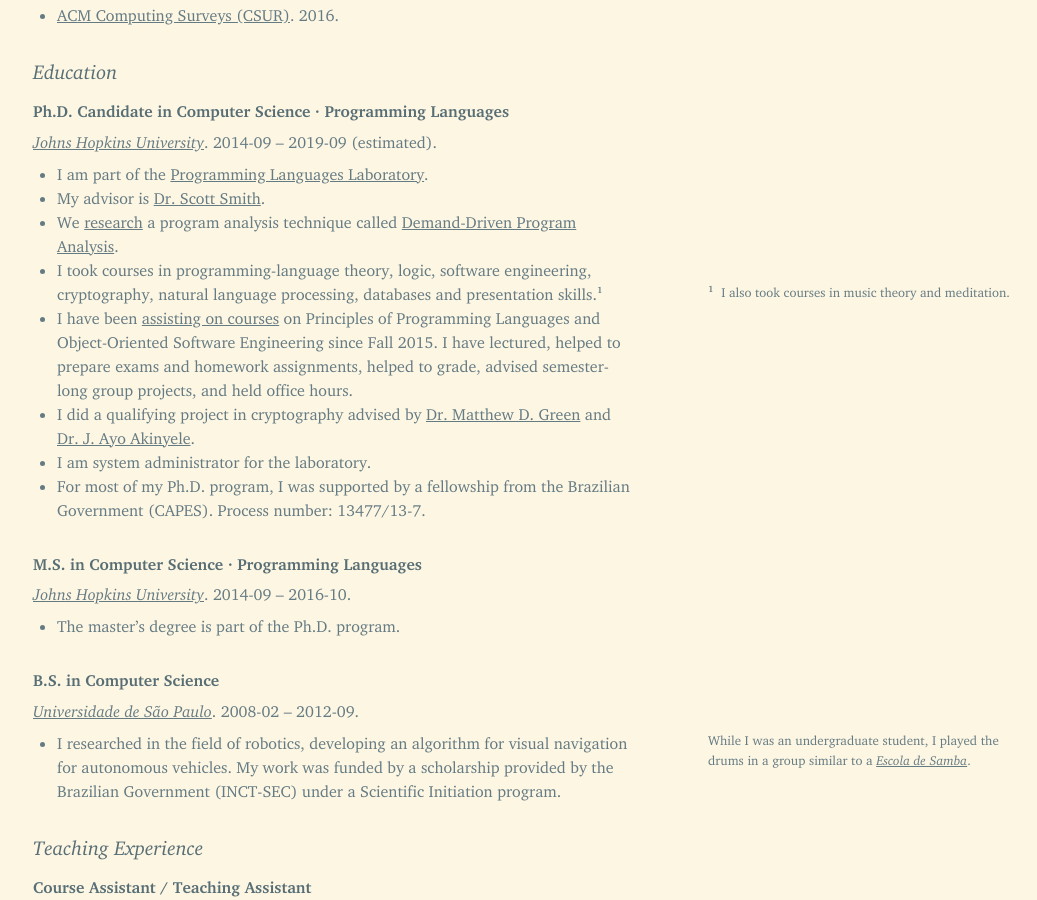
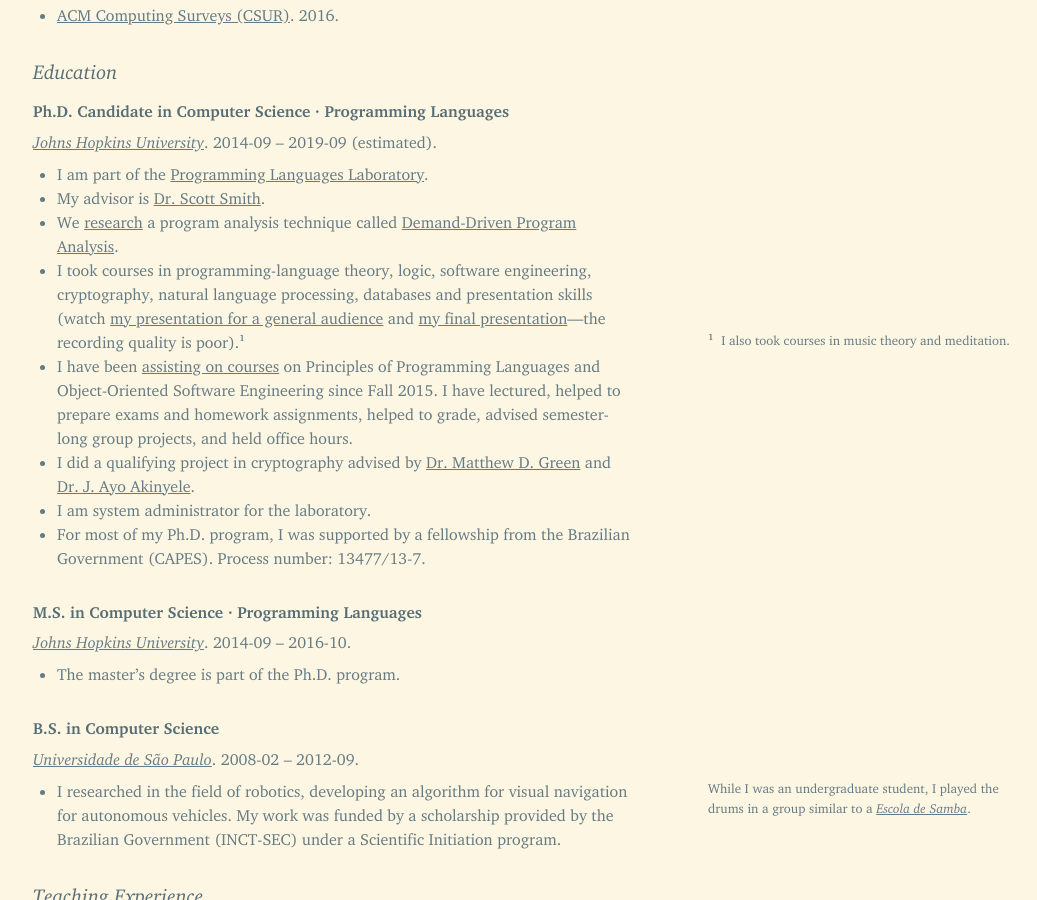
Before and after one commit to leafac/leafac.com, a Jekyll site: the page built from index.md, in a window 1280 px wide and 900 px high, scrolled down 3789 px. Shown: the whole window, without its empty margins (107-1144 px from the left). Built offline with Jekyll 4.4.1, drawn with Linux system fonts in a browser that asks for light colours.

Commit message:
Add links to talks

```diff
--- a/index.md
+++ b/index.md
@@ -849,7 +849,7 @@
 - I am part of the [Programming Languages Laboratory](http://pl.cs.jhu.edu/).
 - My advisor is [Dr. Scott Smith](https://www.cs.jhu.edu/~scott/).
 - We [research](/#publications) a program analysis technique called [Demand-Driven Program Analysis](http://pl.cs.jhu.edu/projects/demand-driven-program-analysis/).
-- I took courses in programming-language theory, logic, software engineering, cryptography, natural language processing, databases and presentation skills.<label class="margin-note"><input type="checkbox"><span markdown="1">I also took courses in music theory and meditation.</span></label>
+- I took courses in programming-language theory, logic, software engineering, cryptography, natural language processing, databases and presentation skills (watch [my presentation for a general audience](https://archive.org/download/leandro-improving-presentation-skills-for-scientists-and-engineers/general-audience.mp4) and [my final presentation](https://archive.org/download/leandro-improving-presentation-skills-for-scientists-and-engineers/final-presentation.mp4)—the recording quality is poor).<label class="margin-note"><input type="checkbox"><span markdown="1">I also took courses in music theory and meditation.</span></label>
 - I have been [assisting on courses](#course-assistantteaching-assistant) on Principles of Programming Languages and Object-Oriented Software Engineering since Fall 2015. I have lectured, helped to prepare exams and homework assignments, helped to grade, advised semester-long group projects, and held office hours.
 - I did a qualifying project in cryptography advised by [Dr. Matthew D. Green](https://isi.jhu.edu/~mgreen/) and [Dr. J. Ayo Akinyele](http://hms.isi.jhu.edu/index.php/people/6.html).
 - I am system administrator for the laboratory.
@@ -946,7 +946,7 @@
 - **iMasters InterCon + Android 2013**. 2013-09.
 - **RubyConf Brazil 2013**. 2013-08.
 - **Coding Dojo at FAI**. Co-hosted a day of activities for undergraduate Computer Science students, including a lecture about Git and a Coding Dojo. 2013-08.
-- **7Masters**. I [talked](https://www.youtube.com/watch?v=FUzAxEV29kA) about modern Java development techniques and tools. 2013-01.
+- **7Masters**. I [talked](https://archive.org/download/7masters--java--leandro-facchinetti/7masters.mp4) about modern Java development techniques and tools. 2013-01.
 - **Dev in Sampa 2012**. 2012-05.
 - **RubyConf Brazil 2012**. 2012-08.
 - **Coding Dojo@SP**. I promoted, hosted and participated in several Coding Dojos for the local developer community. 2012 – 2013.
```
